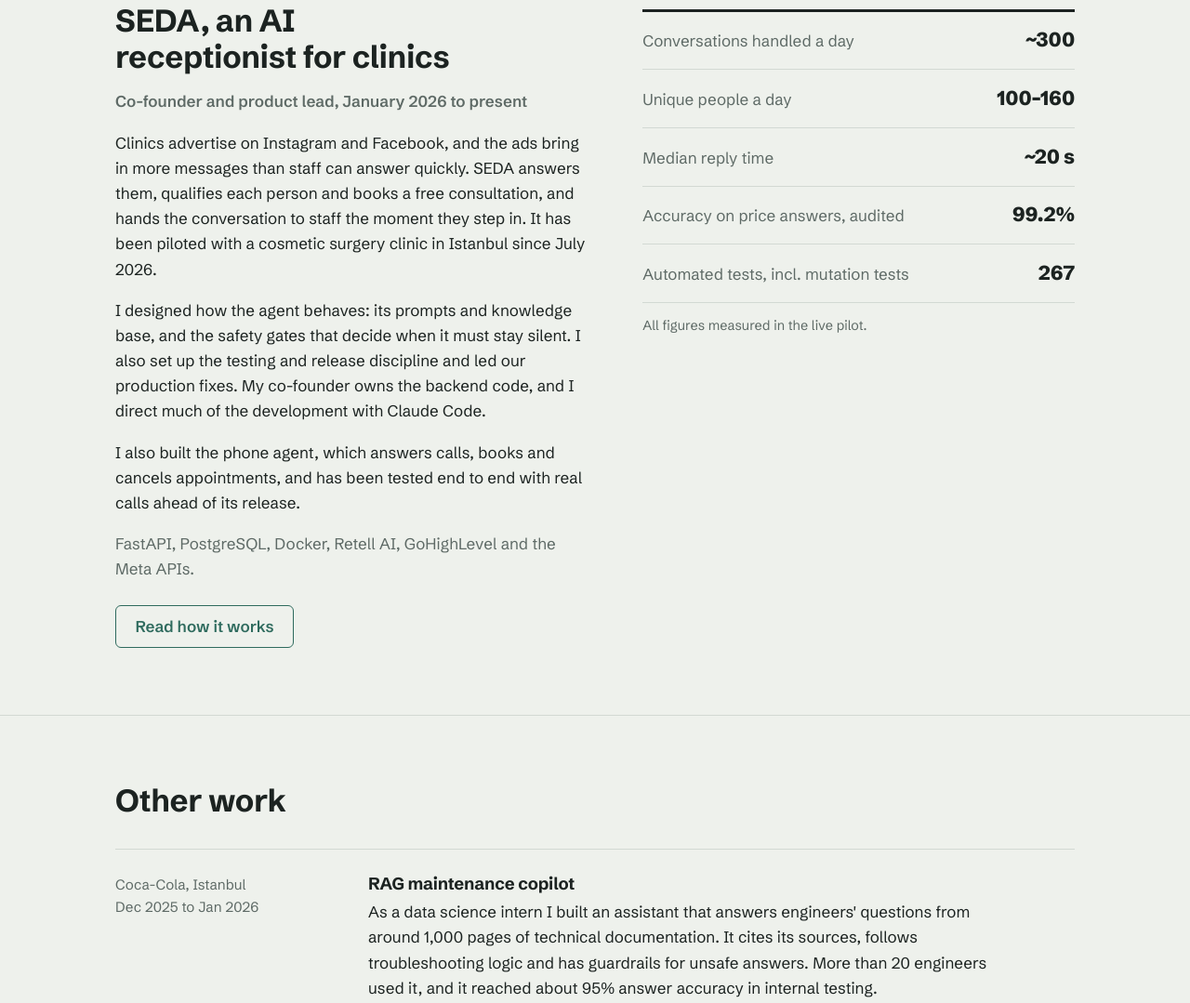
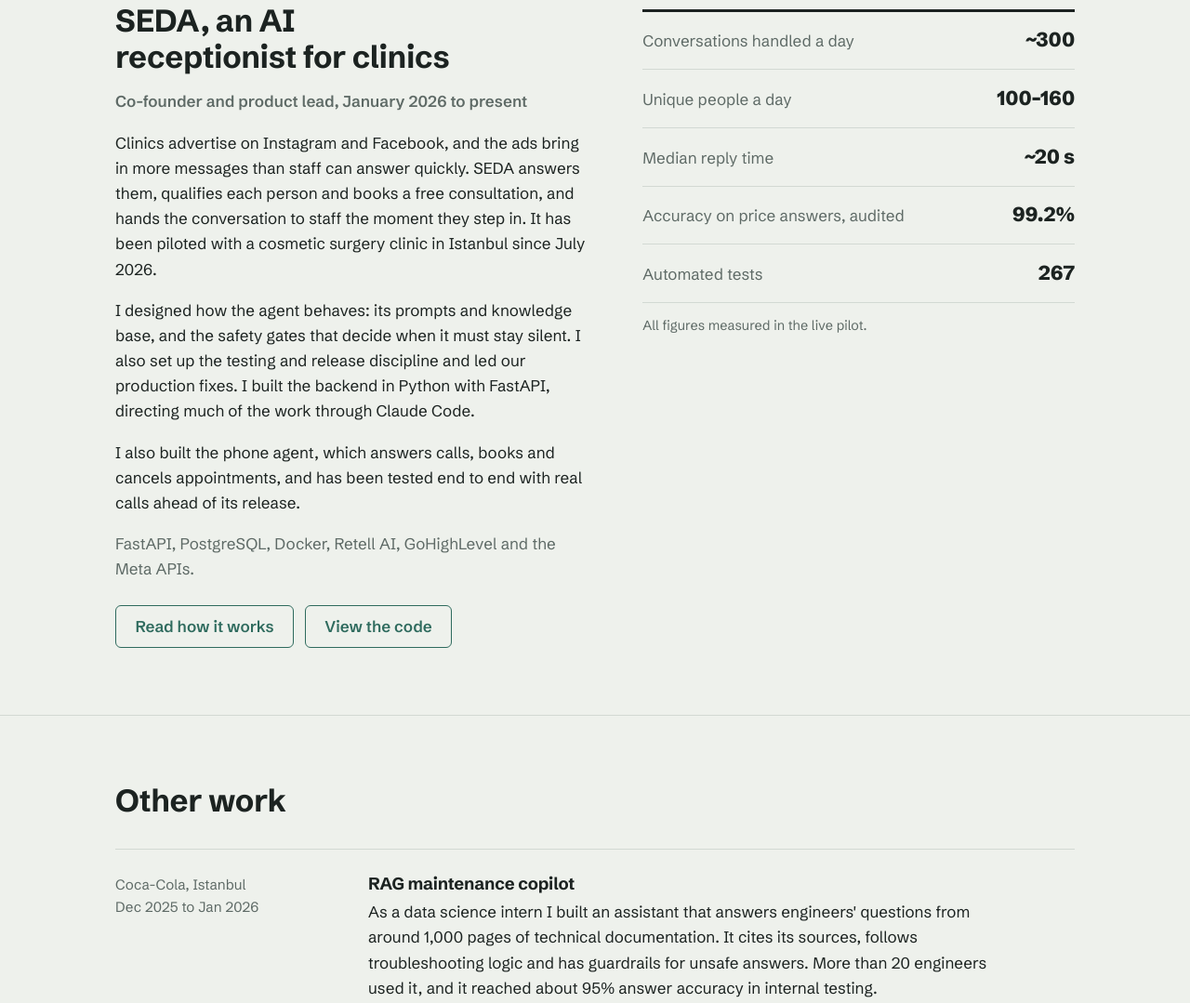
Before and after one commit to sahintekten/sahintekten.github.io, a plain HTML site: page index.html in a window 1280 px wide. Shown: the part 798-1877 px from the top of the page at 93% size. Drawn offline with Linux system fonts and the light colour scheme.

Commit message:
Link showcase repo and correct backend and testing details

```diff
--- a/index.html
+++ b/index.html
@@ -65,11 +65,12 @@
         <h2 id="seda-title">SEDA, an AI receptionist for clinics</h2>
         <p class="sub">Co-founder and product lead, January 2026 to present</p>
         <p>Clinics advertise on Instagram and Facebook, and the ads bring in more messages than staff can answer quickly. SEDA answers them, qualifies each person and books a free consultation, and hands the conversation to staff the moment they step in. It has been piloted with a cosmetic surgery clinic in Istanbul since July 2026.</p>
-        <p>I designed how the agent behaves: its prompts and knowledge base, and the safety gates that decide when it must stay silent. I also set up the testing and release discipline and led our production fixes. My co-founder owns the backend code, and I direct much of the development with Claude Code.</p>
+        <p>I designed how the agent behaves: its prompts and knowledge base, and the safety gates that decide when it must stay silent. I also set up the testing and release discipline and led our production fixes. I built the backend in Python with FastAPI, directing much of the work through Claude Code.</p>
         <p>I also built the phone agent, which answers calls, books and cancels appointments, and has been tested end to end with real calls ahead of its release.</p>
         <p class="muted">FastAPI, PostgreSQL, Docker, Retell AI, GoHighLevel and the Meta APIs.</p>
         <div class="actions">
           <a class="btn" href="ai-receptionist.html">Read how it works</a>
+          <a class="btn" href="https://github.com/sahintekten/seda-chat-router">View the code</a>
         </div>
       </div>
       <div>
@@ -78,7 +79,7 @@
           <div><dt>Unique people a day</dt><dd>100–160</dd></div>
           <div><dt>Median reply time</dt><dd>~20 s</dd></div>
           <div><dt>Accuracy on price answers, audited</dt><dd>99.2%</dd></div>
-          <div><dt>Automated tests, incl. mutation tests</dt><dd>267</dd></div>
+          <div><dt>Automated tests</dt><dd>267</dd></div>
         </dl>
         <p class="small muted">All figures measured in the live pilot.</p>
       </div>
```
Also changed, not shown: ai-receptionist.html (+3 -3 lines).
